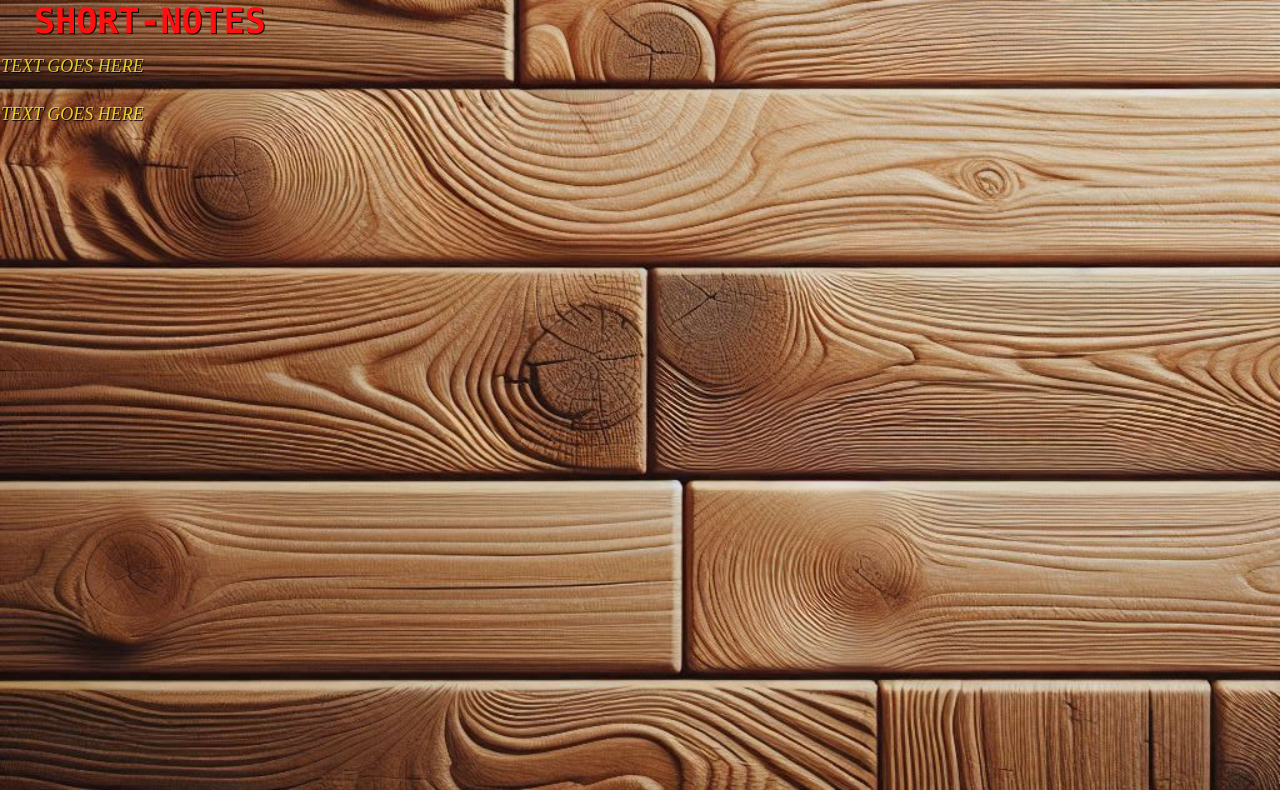
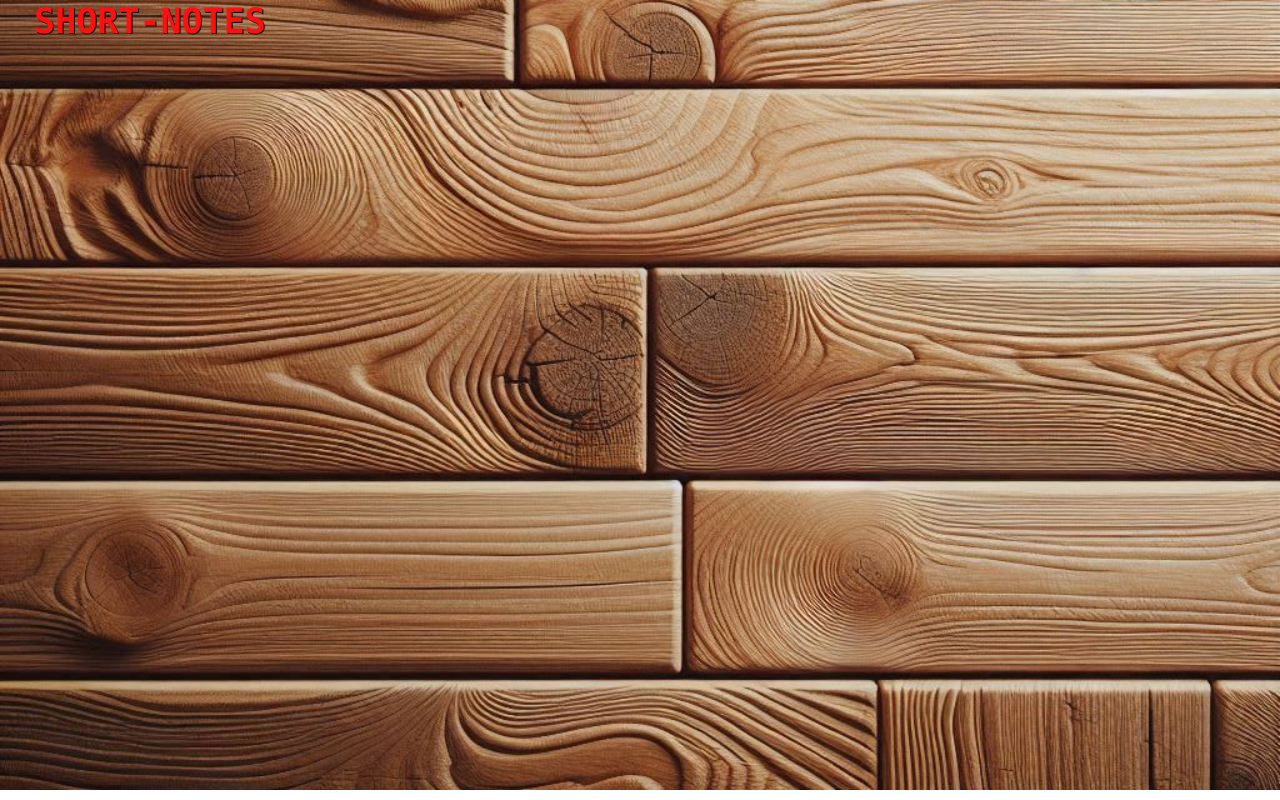
Before and after one commit to Itay-Ash/short-notes, a browser extension: page index.html in a window 1280 px wide. Drawn offline with Linux system fonts and the light colour scheme.

Commit message:
Fixed all palceholders and added 5 inputs total

```diff
--- a/index.html
+++ b/index.html
@@ -22,6 +22,15 @@
         <tr class="note">
           <td><input type="text" class="input-note" placeholder="TEXT GOES HERE" /></td>
         </tr>
+        <tr class="note">
+          <td><input type="text" class="input-note" placeholder="TEXT GOES HERE" /></td>
+        </tr>
+        <tr class="note">
+          <td><input type="text" class="input-note" placeholder="TEXT GOES HERE" /></td>
+        </tr>
+        <tr class="note">
+          <td><input type="text" class="input-note" placeholder="TEXT GOES HERE" /></td>
+        </tr>
       </tbody>
     </table>
   </body>
--- a/scripts/index.js
+++ b/scripts/index.js
@@ -0,0 +1,16 @@
+const inputs = document.querySelectorAll('.input-note');
+
+inputs.forEach(input => {
+  const placeholderText = input.getAttribute('placeholder');
+  input.setAttribute('placeholder', '')
+
+  // Add event listener for mouseenter (hover)
+  input.addEventListener('mouseenter', function() {
+    input.setAttribute('placeholder', placeholderText); // Show placeholder on hover
+  });
+
+  // Add event listener for mouseleave
+  input.addEventListener('mouseleave', function() {
+    input.setAttribute('placeholder', ''); // Hide placeholder when not hovering
+  });
+});
```
